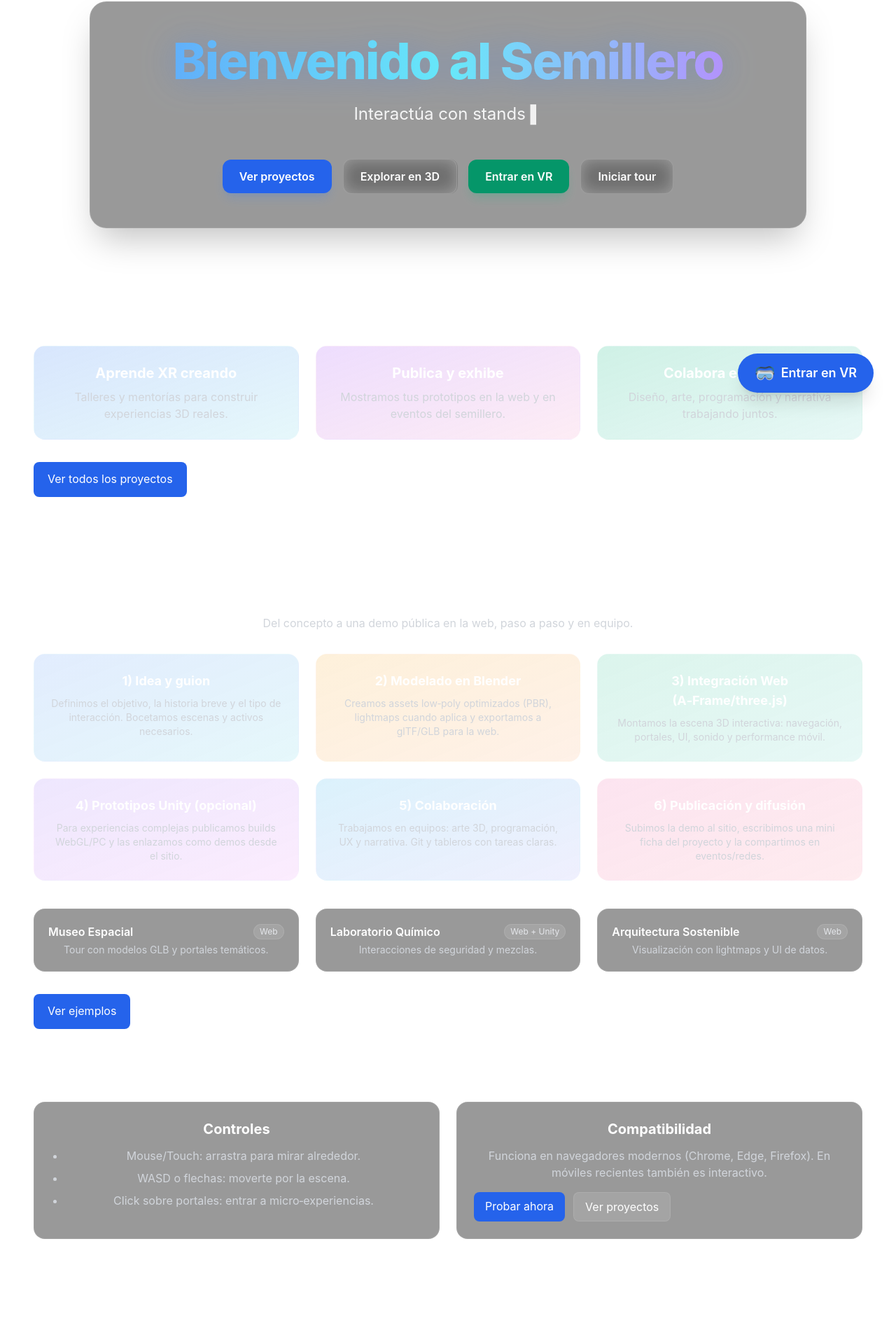
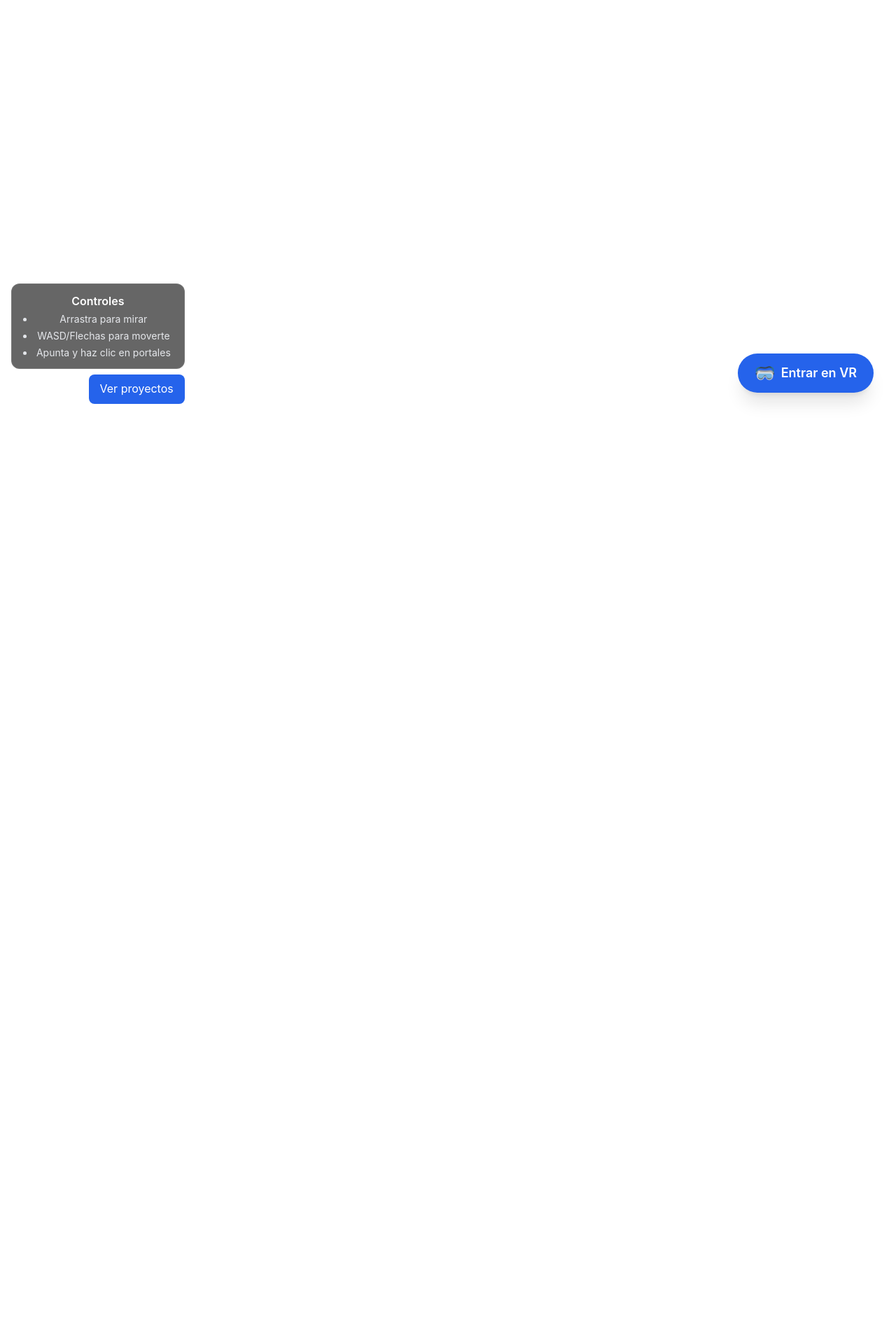
Before and after one commit to KiranKolt/semillero-AI, a React (Vite) app: page / in a window 1280 px wide. Shown: the part 207-2127 px from the top of the page at 70% size. After the commit the page ends 864 px from the top, so only its background shows below. Built offline with nearby package versions, Linux system fonts and the light colour scheme.

Commit message:
commit 49

```diff
--- a/src/App.tsx
+++ b/src/App.tsx
@@ -1,14 +1,8 @@
 import './App.css'
 import Header from './components/Header'
-import Hero from './components/Hero'
 import Scene3D from './components/Scene3D'
-import FeaturedProjects from './components/FeaturedProjects'
-import ExperienceInfo from './components/ExperienceInfo'
-import News from './components/News'
-import IntroHighlights from './components/IntroHighlights'
-import HowItWorks from './components/HowItWorks'
-import About from './components/About'
-import Footer from './components/Footer'
+import SceneOverlay from './components/SceneOverlay'
+import SceneOverlay from './components/SceneOverlay'
 import VRButton from './components/VRButton'
 
 function App() {
@@ -19,28 +13,13 @@ function App() {
         <Scene3D />
       </div>
 
-      {/* Contenido sobre el fondo 3D */}
+      {/* Contenido sobre el fondo 3D: solo navegación */}
       <div className="relative z-10 min-h-screen">
-        {/* Navegación Superior */}
         <Header />
-
-        {/* Sección Hero con Información */}
-        <Hero />
-        <IntroHighlights />
-        <HowItWorks />
-        <ExperienceInfo />
-
-        {/* Destacados */}
-        <FeaturedProjects />
-        <News />
-        {/* Sobre Nosotros */}
-        <About />
-
-        {/* Footer */}
-        <Footer />
       </div>
 
-      {/* Botón flotante para entrar en VR */}
+      {/* Overlay de ayuda + botón VR */}
+      <SceneOverlay />
       <VRButton />
     </div>
   )
--- /dev/null
+++ b/src/components/SceneOverlay.tsx
@@ -0,0 +1,18 @@
+export default function SceneOverlay() {
+  return (
+    <div className="fixed left-4 bottom-4 z-40 flex flex-col gap-2">
+      <div className="bg-black/60 border border-white/10 text-white rounded-xl px-4 py-3 max-w-sm">
+        <div className="font-semibold mb-1">Controles</div>
+        <ul className="text-sm text-gray-200 space-y-1 list-disc ml-4">
+          <li>Arrastra para mirar</li>
+          <li>WASD/Flechas para moverte</li>
+          <li>Apunta y haz clic en portales</li>
+        </ul>
+      </div>
+      <div className="flex gap-2">
+        <a href="#/inicio" className="px-4 py-2 rounded-lg bg-white/10 border border-white/10 text-white hover:bg-white/20">Ir a Inicio</a>
+        <a href="#/proyectos" className="px-4 py-2 rounded-lg bg-blue-600 hover:bg-blue-700 text-white">Ver proyectos</a>
+      </div>
+    </div>
+  )
+}
```
